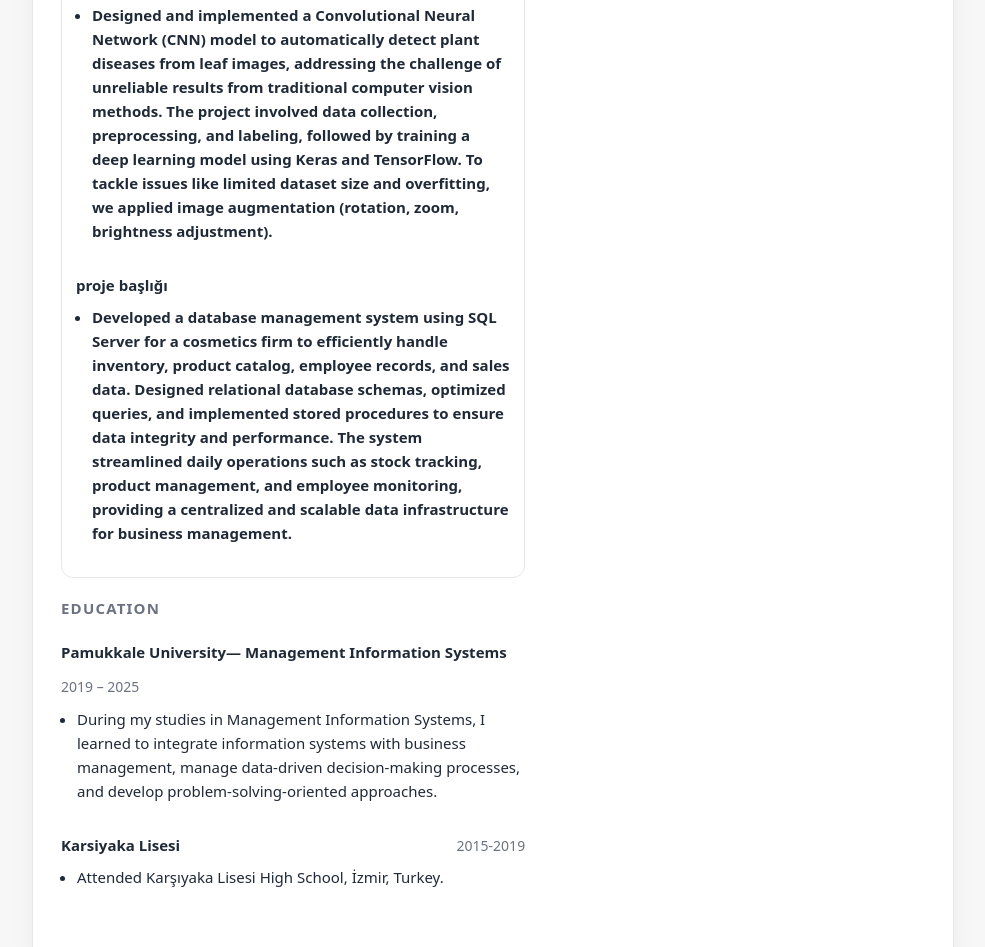
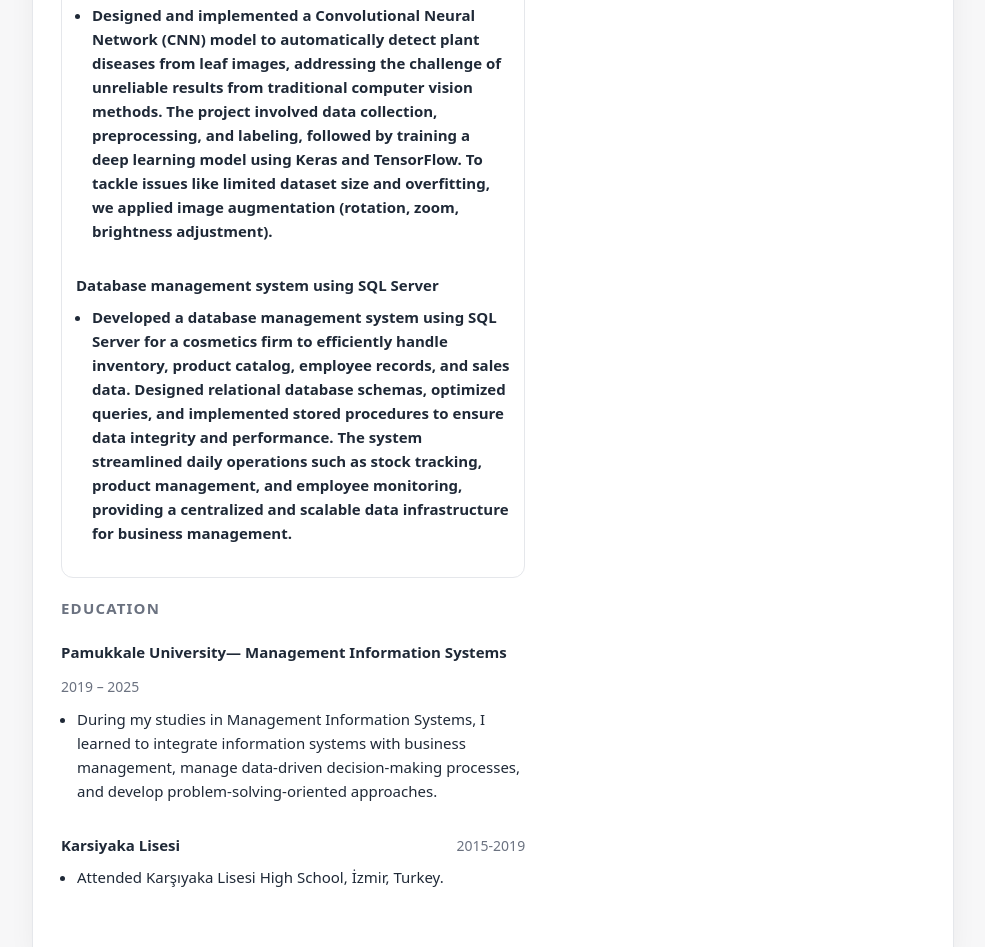
Before and after one commit to bitterman111111/Resume, a plain HTML site: page index.html in a window 1280 px wide. Shown: the part 985-1932 px from the top of the page, without its empty margins (147-1132 px from the left). Drawn offline with Linux system fonts and the light colour scheme.

Commit message:
correction

```diff
--- a/index.html
+++ b/index.html
@@ -82,7 +82,7 @@
           </article>
           <article class="job" style="border-bottom:0;">
             <div class="top">
-              <div class="title">proje başlığı</div>
+              <div class="title">Database management system using SQL Server</div>
             </div>
             <ul class="clean">
               <li>Developed a database management system using SQL Server for a cosmetics firm to efficiently handle inventory, product catalog, employee records, and sales data. Designed relational database schemas, optimized queries, and implemented stored procedures to ensure data integrity and performance. The system streamlined daily operations such as stock tracking, product management, and employee monitoring, providing a centralized and scalable data infrastructure for business management.</li>
```
